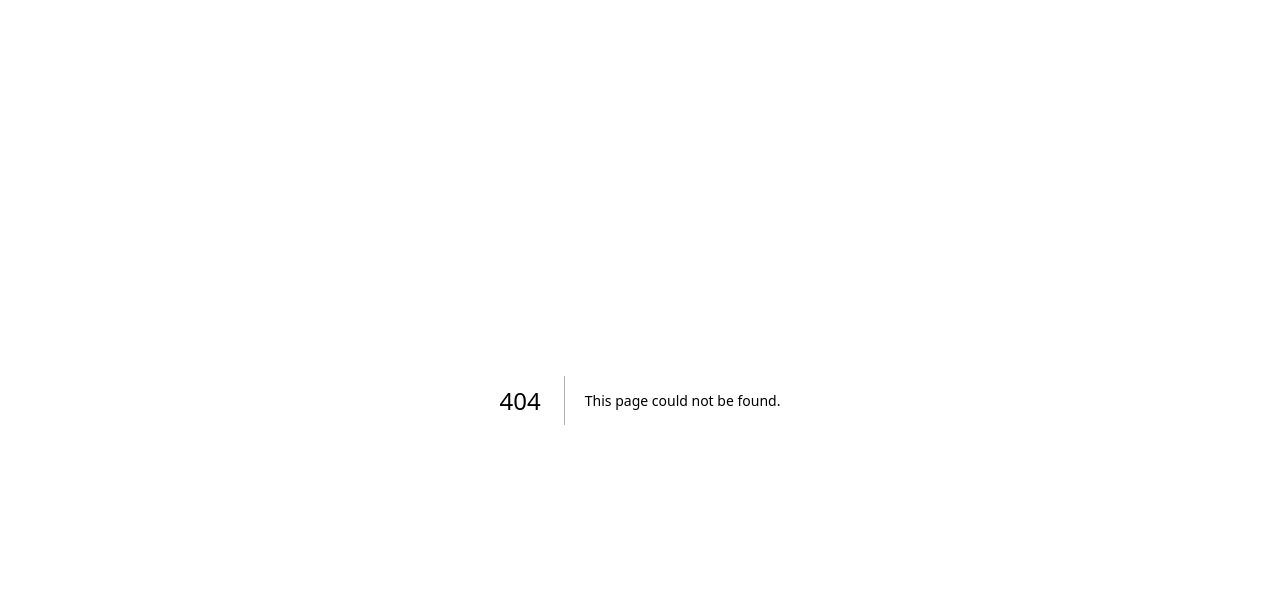
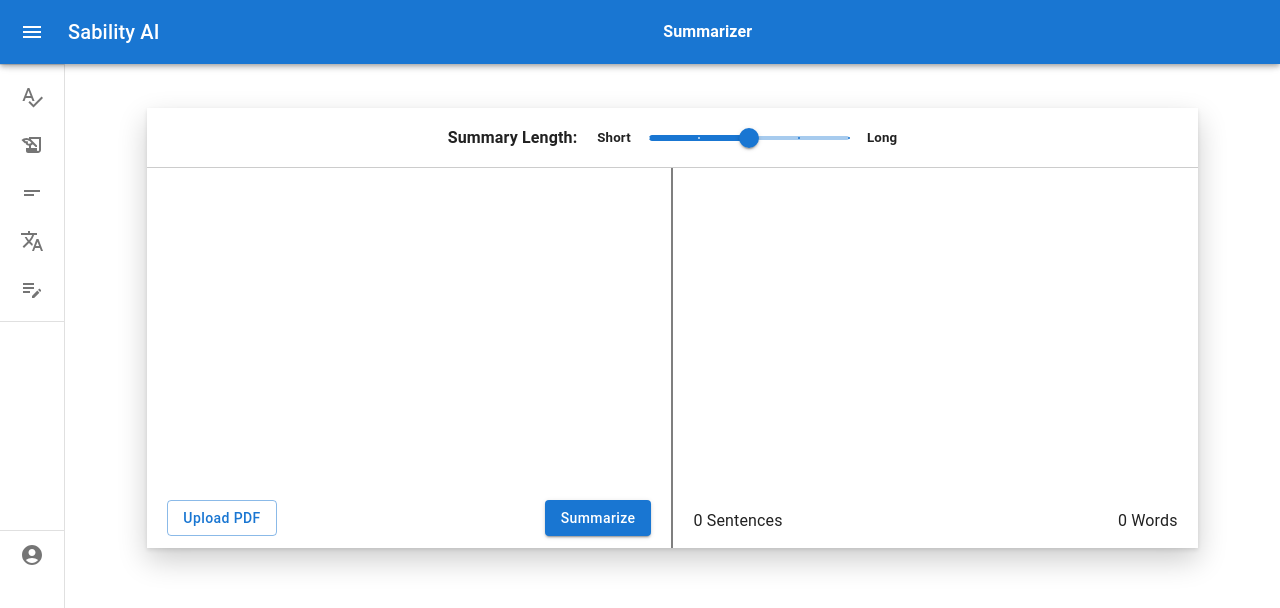
Before and after one commit to tope-olajide/sabi-ai, a Next.js app: page /summarize in a window 1280 px wide. Before the commit this address had no page. Shown: the top 608 px of the page. Built offline with nearby package versions, Linux system fonts and the light colour scheme.

Commit message:
Implement the Summarizer Page UI

```diff
--- a/src/app/globals.css
+++ b/src/app/globals.css
@@ -61,7 +61,7 @@ body {
   outline: none;
 }
 .sub_div {
-  min-height: 50px;
+  height: 20px;
   width: 100%;
   display: flex;
   align-items: center;
@@ -70,3 +70,25 @@ body {
 .output-container {
   border-left: 1px solid rgba(0, 0, 0, 0.5);
 }
+.output{
+  height: 95%;
+  overflow: auto;
+
+}
+.summarize-mode{
+  width: 100%;
+  height: 60px;
+  border-bottom: 1px solid rgba(0, 0, 0, 0.2);
+  display: flex;
+  align-items: center;
+  padding: 20px;
+  justify-content: center;
+}
+
+.slider-section{
+  display: flex;
+  align-items: center;
+  margin-left: 20px;
+  justify-content: space-between;
+  width: 300px;
+}
--- a/src/app/grammar-checker/GrammarChecker.tsx
+++ b/src/app/grammar-checker/GrammarChecker.tsx
@@ -3,7 +3,7 @@ import SideBar from "@/components/SideBar";
 const GrammerChecker = () => {
   return (
     <>
-      <SideBar>
+      <SideBar pageTitle={'Grammar Checker'}>
         <Editor />
       </SideBar>
     </>
--- /dev/null
+++ b/src/app/summarize/Summarize.tsx
@@ -0,0 +1,55 @@
+"use client";
+import SideBar from "@/components/SideBar";
+import Button from "@mui/material/Button";
+import Slider from "@mui/material/Slider";
+function valuetext(value: number) {
+  return value.toString();
+}
+const Summarize = () => {
+  return (
+    <>
+      <SideBar pageTitle = 'Summarizer'>
+        <section className="input-output-container">
+          <div className="summarize-mode">
+            <h4>Summary Length:</h4> <div className="slider-section"><h5>Short</h5><Slider sx={{width:'200px'}}
+  aria-label="Temperature"
+  defaultValue={30}
+  getAriaValueText={valuetext}
+  valueLabelDisplay="auto"
+  step={10}
+  marks
+  min={10}
+  max={50}
+            />
+            <h5>Long</h5></div>
+          </div>
+          <section className="input-output-section">
+            <section className="input-container">
+              <div contentEditable className="editable"></div>
+              <div className="sub_div">
+                {/* <p>Words:34</p> */}
+                <Button sx={{ textTransform: "none" }} variant="outlined">Upload PDF</Button>
+                <Button
+                  sx={{ textTransform: "Capitalize" }}
+                  variant="contained"
+                >
+                  Summarize
+                </Button>
+              </div>
+            </section>
+            <section className="output-container">
+              <div className="output"></div>
+              <div className="sub_div">
+                {/* <p>Words:34</p> */}
+                <p>0 Sentences </p>
+
+<p>0 Words</p>
+              </div>
+            </section>
+          </section>
+        </section>
+      </SideBar>
+    </>
+  );
+};
+export default Summarize;
--- /dev/null
+++ b/src/app/summarize/page.tsx
@@ -0,0 +1,10 @@
+import Summarize from "./Summarize"
+
+const SummarizePage = () => {
+    return (
+        <>
+        <Summarize />
+        </>
+    )
+}
+export default SummarizePage
--- a/src/components/SideBar.tsx
+++ b/src/components/SideBar.tsx
@@ -12,14 +12,10 @@ import Typography from "@mui/material/Typography";
 import Divider from "@mui/material/Divider";
 import IconButton from "@mui/material/IconButton";
 import MenuIcon from "@mui/icons-material/Menu";
-import ChevronLeftIcon from "@mui/icons-material/ChevronLeft";
-import ChevronRightIcon from "@mui/icons-material/ChevronRight";
 import ListItem from "@mui/material/ListItem";
 import ListItemButton from "@mui/material/ListItemButton";
 import ListItemIcon from "@mui/material/ListItemIcon";
 import ListItemText from "@mui/material/ListItemText";
-import InboxIcon from "@mui/icons-material/MoveToInbox";
-import MailIcon from "@mui/icons-material/Mail";
 import CloseIcon from "@mui/icons-material/Close";
 import SpellcheckIcon from "@mui/icons-material/Spellcheck";
 import EditNoteIcon from "@mui/icons-material/EditNote";
@@ -27,6 +23,7 @@ import HistoryEduIcon from "@mui/icons-material/HistoryEdu";
 import Translate from "@mui/icons-material/Translate";
 import ShortTextIcon from "@mui/icons-material/ShortText";
 import AccountIcon from "@mui/icons-material/AccountCircle";
+import Link from "@mui/material/Link";
 const drawerWidth = 240;
 
 const openedMixin = (theme: Theme): CSSObject => ({
@@ -98,7 +95,7 @@ const Drawer = styled(MuiDrawer, {
   }),
 }));
 
-export default function SideBar({children}) {
+export default function SideBar({ children, pageTitle }) {
   const theme = useTheme();
   const [open, setOpen] = React.useState(false);
 
@@ -128,16 +125,26 @@ export default function SideBar({children}) {
           >
             {open ? <CloseIcon /> : <MenuIcon />}
           </IconButton>
-          <Typography variant="h6" noWrap component="div">
+          <Box
+            sx={{
+              display: "flex",
+              alignItems: "center",
+              justifyContent: "space-between",
+              width: "100%",
+            }}
+          >
+            <Typography variant="h6" noWrap component="p">
               Sability AI
             </Typography>
+            <Typography noWrap component="p" sx={{ fontWeight: 600 }}>
+              {pageTitle}
+            </Typography>
+
+            <div></div>
+          </Box>
         </Toolbar>
       </AppBar>
-      <Drawer
-        variant="permanent"
-        open={open}
-
-      >
+      <Drawer variant="permanent" open={open}>
         <DrawerHeader></DrawerHeader>
         <Divider />
         <List>
@@ -149,6 +156,11 @@ export default function SideBar({children}) {
             "Content Generator",
           ].map((text, index) => (
             <ListItem key={text} disablePadding sx={{ display: "block" }}>
+              <Link
+                underline="none"
+                href={index == 0 ? "/" : index == 1 ? "/paraphraser": index == 2 ? "/summarize" : "#"}
+              >
+                {" "}
                 <ListItemButton
                   sx={{
                     minHeight: 48,
@@ -177,12 +189,14 @@ export default function SideBar({children}) {
                   </ListItemIcon>
                   <ListItemText primary={text} sx={{ opacity: open ? 1 : 0 }} />
                 </ListItemButton>
+              </Link>
             </ListItem>
           ))}
         </List>
         <Divider />
-        <List sx={{mt:25}}><Divider />
-          {["Account",].map((text, index) => (
+        <List sx={{ mt: 25 }}>
+          <Divider />
+          {["Account"].map((text, index) => (
             <ListItem key={text} disablePadding sx={{ display: "block" }}>
               <ListItemButton
                 sx={{
@@ -198,7 +212,7 @@ export default function SideBar({children}) {
                     justifyContent: "center",
                   }}
                 >
-                  {index % 2 === 0 ? <AccountIcon /> : <MailIcon />}
+                  {<AccountIcon />}
                 </ListItemIcon>
                 <ListItemText primary={text} sx={{ opacity: open ? 1 : 0 }} />
               </ListItemButton>
@@ -207,7 +221,6 @@ export default function SideBar({children}) {
         </List>
       </Drawer>
       <Box component="main" sx={{ flexGrow: 1, p: 3 }}>
-
         <Toolbar />
         {children}
       </Box>
```
Also changed, not shown: src/app/grammar-checker/Editor.tsx (+26 -9 lines), src/app/grammar-checker/editor.css (+36 -2 lines). Lines whose indentation alone changed are shown as unchanged.
